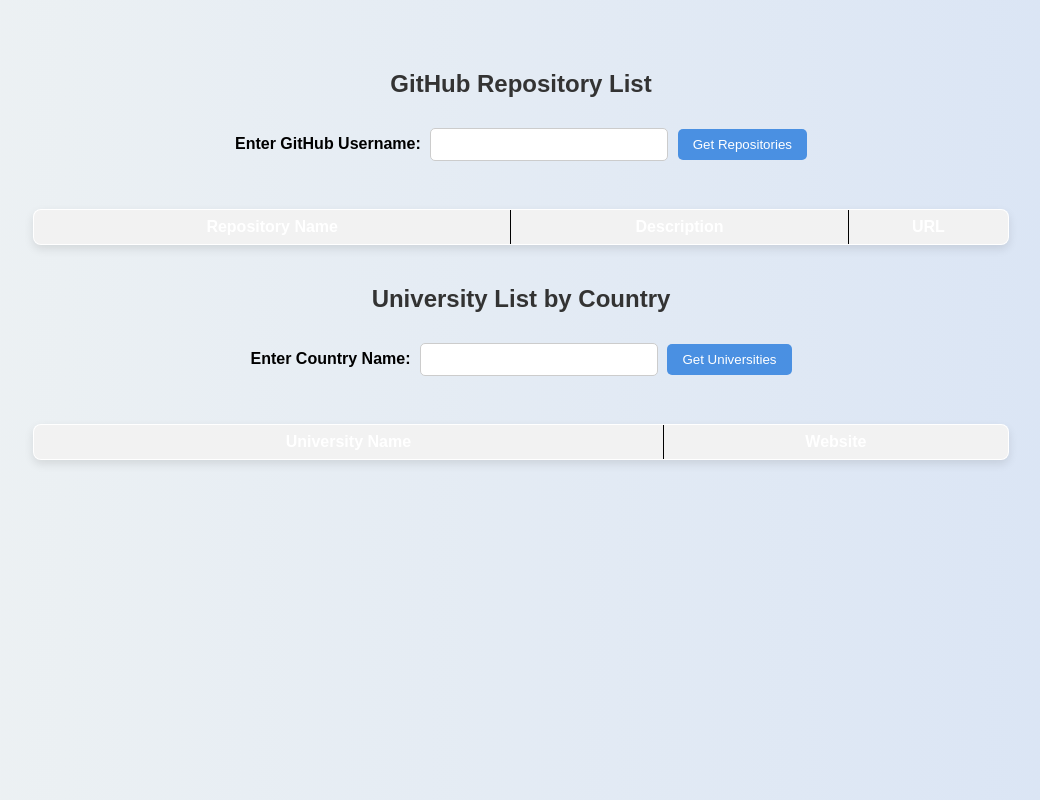
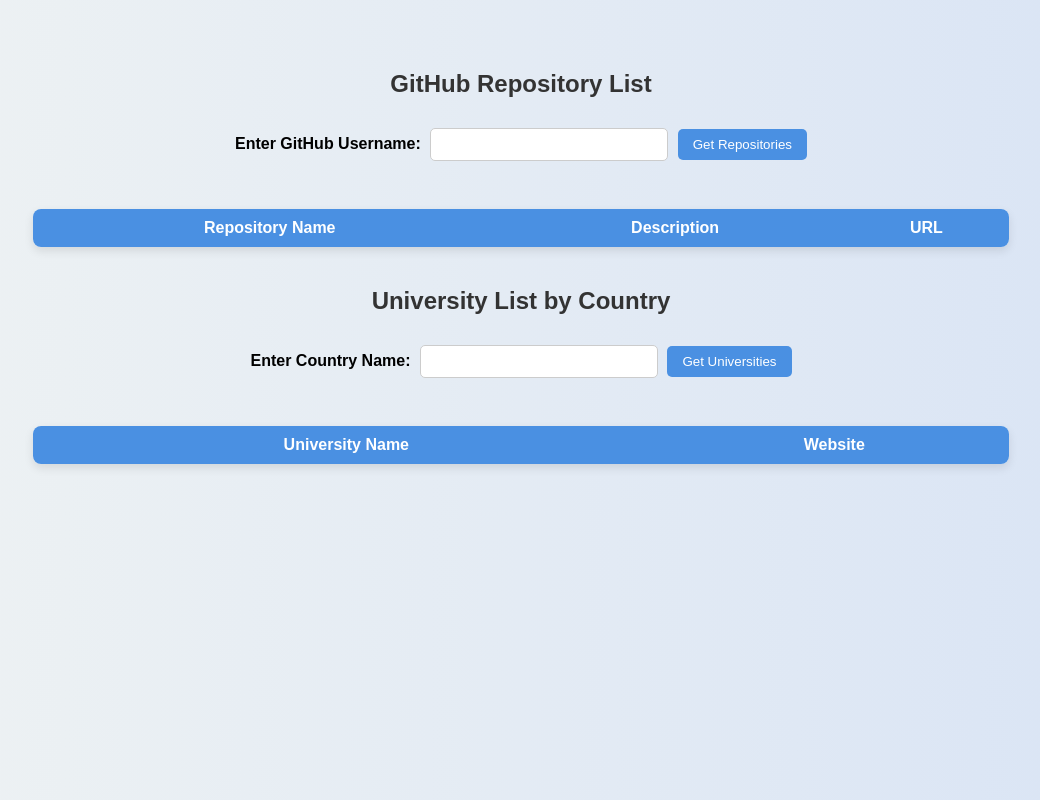
Before and after one commit to Mahewish13/FSD_Assignment_4, a plain HTML site: page index.html in a window 1280 px wide. Shown: the whole page, without its empty margins (119-1159 px from the left). Drawn offline with Linux system fonts and the light colour scheme.

Commit message:
Update index.html

```diff
--- a/index.html
+++ b/index.html
@@ -25,16 +25,6 @@
     </thead>
     <tbody></tbody>
 </table>
-<style>
-        table, th, td {
-            border: 1px solid black;
-            border-collapse: collapse;
-            padding: 8px;
-        }
-        th {
-            background-color: #f2f2f2;
-        }
-    </style>
 <h2>University List by Country</h2>
 
 <label>Enter Country Name:</label>
```
